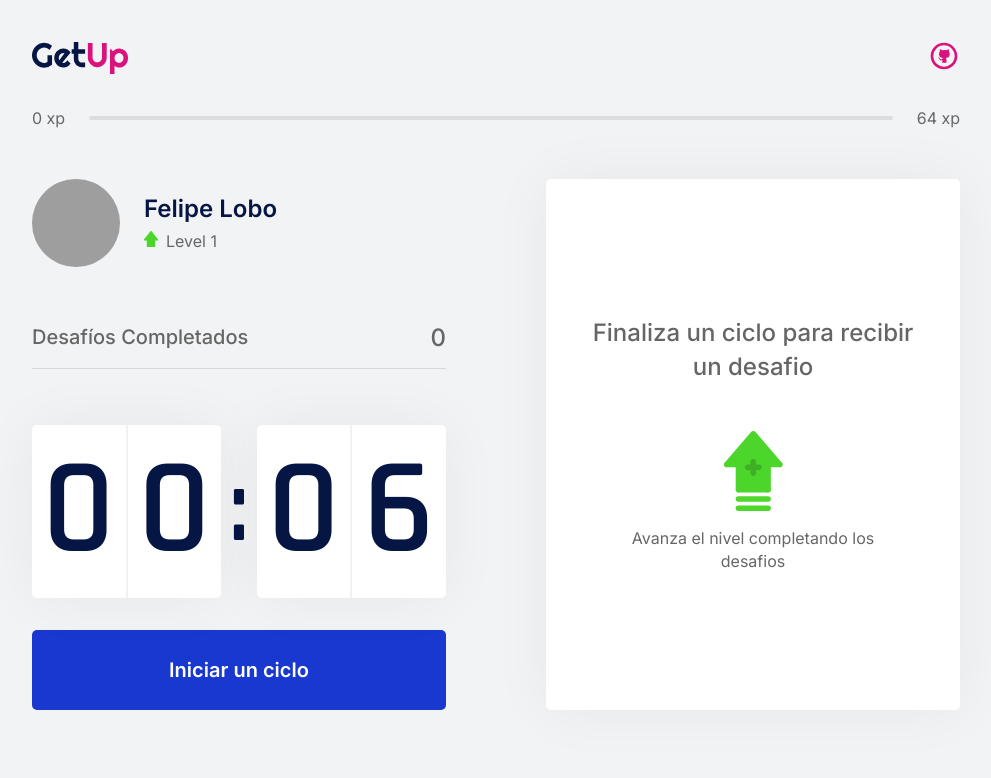
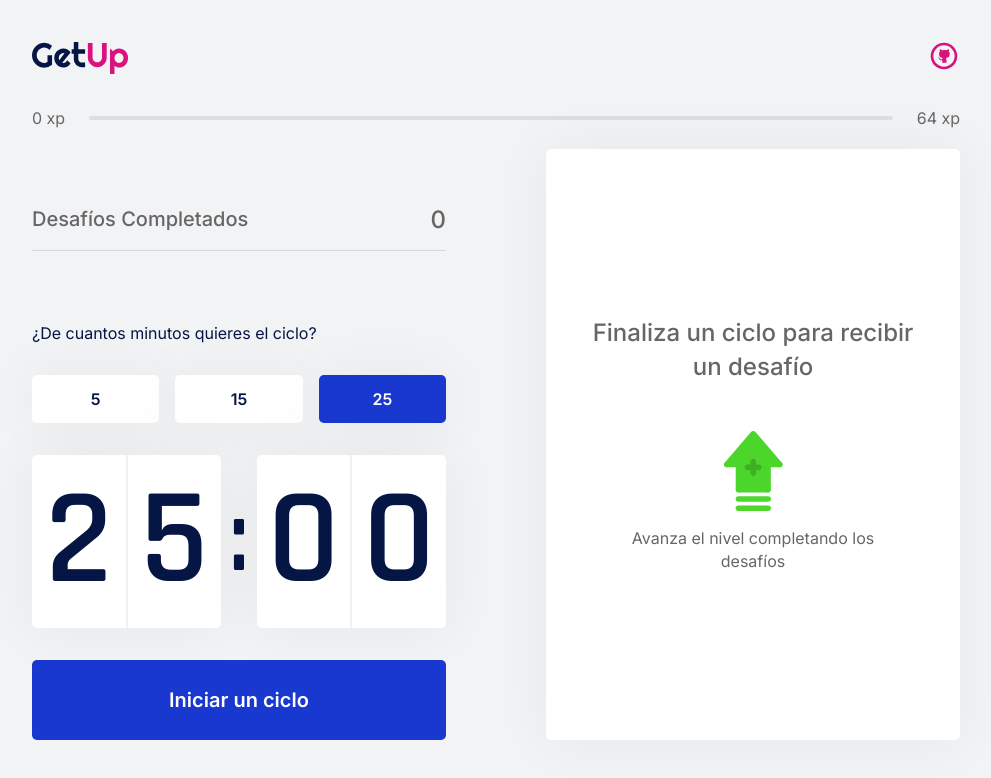
Before and after one commit to Bythesea-Digital/getup-next, a Next.js app: page / in a window 1280 px wide. Shown: the top 778 px of the page, without its empty margins (144-1135 px from the left). Built offline with nearby package versions, Linux system fonts and the light colour scheme; grey boxes are pictures that could not be loaded.

Commit message:
Add select time functionality

```diff
--- a/src/components/ChallengeBox.tsx
+++ b/src/components/ChallengeBox.tsx
@@ -29,7 +29,7 @@ export default function ChallengeBox() {
           <header>Gana {activeChallenge.amount}xp</header>
           <main>
             <img src={`icons/${activeChallenge.type}.svg`} alt="Body" />
-            <strong>Nuevo desafio</strong>
+            <strong>Nuevo desafío</strong>
             <p>{activeChallenge.description}</p>
           </main>
           <footer>
@@ -45,16 +45,16 @@ export default function ChallengeBox() {
               type="button"
               className={styles.challengedDoneButton}
             >
-              Complete
+              Completé
             </button>
           </footer>
         </div>
       ) : (
         <div className={styles.challengeNotActive}>
-          <strong>Finaliza un ciclo para recibir un desafio</strong>
+          <strong>Finaliza un ciclo para recibir un desafío</strong>
           <p>
             <img src="icons/level-up.svg" alt="Level up" />
-            Avanza el nivel completando los desafios
+            Avanza el nivel completando los desafíos
           </p>
         </div>
       )}
--- a/src/components/Countdown.tsx
+++ b/src/components/Countdown.tsx
@@ -3,6 +3,7 @@ import { useContext, useEffect, useState } from 'react';
 import styles from '../styles/components/Countdown.module.css';
 
 import { CountdownContext } from '../contexts/CountdownContext';
+import TimeSelection from './TimeSelection';
 
 export default function Countdown() {
   const {
@@ -11,7 +12,8 @@ export default function Countdown() {
     isActive,
     hasFinished,
     startCountdown,
-    resetCountdown
+    resetCountdown,
+    timeCompletedPercentage
   } = useContext(CountdownContext);
 
   const [minuteLeft, minuteRight] = String(minutes)
@@ -23,13 +25,14 @@ export default function Countdown() {
 
   return (
     <div>
+      <TimeSelection />
       <div className={styles.countdownContainer}>
-        <div>
+        <div className={styles.timeCard}>
           <span>{minuteLeft}</span>
           <span>{minuteRight}</span>
         </div>
         <span>:</span>
-        <div>
+        <div className={styles.timeCard}>
           <span>{secondLeft}</span>
           <span>{secondRight}</span>
         </div>
@@ -42,6 +45,7 @@ export default function Countdown() {
       ) : (
         <>
           {isActive ? (
+            <>
               <button
                 onClick={resetCountdown}
                 type="button"
@@ -49,6 +53,11 @@ export default function Countdown() {
               >
                 Abandonar ciclo
               </button>
+              <span
+                style={{ width: `${timeCompletedPercentage}%` }}
+                className={styles.progressBarButton}
+              />
+            </>
           ) : (
             <button
               onClick={startCountdown}
--- a/src/components/ExperienceBar.tsx
+++ b/src/components/ExperienceBar.tsx
@@ -8,22 +8,22 @@ export default function ExperienceBar() {
   const { currentExperience, experienceToNextLevel } = useContext(
     ChallengesContext
   );
-
   const percentToNextLevel =
     Math.round(currentExperience * 100) / experienceToNextLevel;
-
   return (
     <header className={styles.experienceBar}>
       <span>0 xp</span>
       <div>
-        <div style={{ width: `${percentToNextLevel}%` }} />
         {currentExperience ? (
+          <>
+            <div style={{ width: `${Number(percentToNextLevel)}%` }} />
             <span
               style={{ left: `${percentToNextLevel}%` }}
               className={styles.currentExperience}
             >
               {currentExperience} xp
             </span>
+          </>
         ) : null}
       </div>
 
--- /dev/null
+++ b/src/components/TimeSelection.tsx
@@ -0,0 +1,48 @@
+import styles from '../styles/components/TimeSelection.module.css';
+import { useContext, useState } from 'react';
+import { CountdownContext } from '../contexts/CountdownContext';
+
+export default function TimeSelection() {
+  const { selectTime, isActive } = useContext(CountdownContext);
+
+  const [selectedMinute, setSelectedMinute] = useState<string>(String(25));
+
+  function selectOption(e) {
+    const value = e.target.value;
+    setSelectedMinute(value);
+    selectTime({ selectedMinute: value });
+  }
+
+  if (isActive) return null;
+  return (
+    <div className={styles.timeSelectionContainer}>
+      <p>¿De cuantos minutos quieres el ciclo?</p>
+      <div className={styles.timeSelection}>
+        <button
+          className={selectedMinute === String(5) ? styles.selected : ''}
+          onClick={selectOption}
+          value={5}
+          type="button"
+        >
+          5
+        </button>
+        <button
+          className={selectedMinute === String(15) ? styles.selected : ''}
+          onClick={selectOption}
+          value={15}
+          type="button"
+        >
+          15
+        </button>
+        <button
+          className={selectedMinute === String(25) ? styles.selected : ''}
+          onClick={selectOption}
+          value={25}
+          type="button"
+        >
+          25
+        </button>
+      </div>
+    </div>
+  );
+}
--- a/src/contexts/CountdownContext.tsx
+++ b/src/contexts/CountdownContext.tsx
@@ -10,8 +10,10 @@ import { ChallengesContext } from './ChallengesContext';
 interface CountdownContextData {
   startCountdown: () => void;
   resetCountdown: () => void;
+  selectTime: ({ selectedMinute }: { selectedMinute: number }) => void;
   minutes: number;
   seconds: number;
+  timeCompletedPercentage: number;
   isActive: boolean;
   hasFinished: boolean;
 }
@@ -26,14 +28,20 @@ let countdownTimeout: NodeJS.Timeout;
 export function CountdownProvider({ children }: CountdownProviderProps) {
   const { startNewChallenge } = useContext(ChallengesContext);
 
-  const POMODORO_TIME_SECONDS = 0.1 * 60;
+  const [selectedMinute, setSelectedMinute] = useState<5 | 15 | 25>(25);
 
-  const [time, setTime] = useState(POMODORO_TIME_SECONDS);
+  const SELECTED_TIME_SECONDS = selectedMinute * 60;
+
+  const [time, setTime] = useState(SELECTED_TIME_SECONDS);
+
   const [isActive, setIsActive] = useState(false);
   const [hasFinished, setHasFinished] = useState(false);
 
   const minutes = Math.floor(time / 60);
   const seconds = time % 60;
+
+  const timeCompletedPercentage =
+    100 - Math.round((time * 100) / SELECTED_TIME_SECONDS);
 
   useEffect(() => {
     if (isActive && time > 0) {
@@ -51,10 +59,15 @@ export function CountdownProvider({ children }: CountdownProviderProps) {
     setIsActive(true);
   }
 
+  function selectTime({ selectedMinute }) {
+    setTime(selectedMinute * 60);
+    setSelectedMinute(selectedMinute);
+  }
+
   function resetCountdown() {
     clearTimeout(countdownTimeout);
     setIsActive(false);
-    setTime(POMODORO_TIME_SECONDS);
+    setTime(SELECTED_TIME_SECONDS);
     setHasFinished(false);
   }
   return (
@@ -65,7 +78,9 @@ export function CountdownProvider({ children }: CountdownProviderProps) {
         hasFinished,
         isActive,
         startCountdown,
-        resetCountdown
+        resetCountdown,
+        timeCompletedPercentage,
+        selectTime
       }}
     >
       {children}
--- a/src/pages/index.tsx
+++ b/src/pages/index.tsx
@@ -33,7 +33,7 @@ export default function Home({
         <CountdownProvider>
           <section>
             <div>
-              <Profile />
+              {/*<Profile />*/}
               <CompletedChallenges />
               <Countdown />
             </div>
@@ -49,7 +49,6 @@ export default function Home({
 
 export const getServerSideProps: GetServerSideProps = async ctx => {
   const { level, currentExperience, challengesCompleted } = ctx.req.cookies;
-
   return {
     props: {
       level: Number(level),
--- a/src/styles/components/Countdown.module.css
+++ b/src/styles/components/Countdown.module.css
@@ -8,7 +8,7 @@
 
 }
 
-.countdownContainer > div{
+.countdownContainer .timeCard{
     flex: 1;
 
     display: flex;
@@ -21,15 +21,15 @@
     text-align: center;
 }
 
-.countdownContainer > div span{
+.countdownContainer .timeCard span{
     flex: 1;
 }
 
-.countdownContainer > div span:first-child{
+.countdownContainer .timeCard span:first-child{
     border-right:  1px solid #f0f1f3;
 }
 
-.countdownContainer > div span:last-child{
+.countdownContainer .timeCard span:last-child{
     border-left:  1px solid #f0f1f3;
 }
 
@@ -73,6 +73,17 @@
     color: var(--title);
 }
 
+.progressBarButton{
+    display: flex;
+    flex:1;
+    height: 4px;
+    border-radius: 4px;
+    background: var(--green);
+    position: relative;
+    bottom: 3px;
+    transition: all 1s;
+}
+
 .countdownButtonActive:not(:disabled):hover{
     background: var(--red);
     color: var(--white);
--- a/src/styles/components/ExperienceBar.module.css
+++ b/src/styles/components/ExperienceBar.module.css
@@ -32,4 +32,6 @@ span.currentExperience{
     font-weight: 600;
     min-width: 200px;
     text-align: center;
+    transition: all 0.9s;
+
 }
--- /dev/null
+++ b/src/styles/components/TimeSelection.module.css
@@ -0,0 +1,49 @@
+.timeSelectionContainer{
+    display: flex;
+    flex-direction: column;
+}
+
+.timeSelectionContainer p {
+    margin: 1rem 0 0;
+    color: var(--blue-dark);
+}
+
+.timeSelection{
+    justify-content: space-between;
+    margin: 2rem 0;
+
+    display: grid;
+    grid-template-columns: 1fr 1fr 1fr;
+
+    gap: 1rem;
+}
+
+.timeSelection button {
+    align-items: center;
+    justify-content: center;
+    height: 3rem;
+    border-radius: 5px;
+
+    background: var(--white);
+    border: 0;
+    box-shadow: var(--box-shadow);
+    color: var(--blue-dark);
+    font-weight: 600;
+
+    transition: all 0.3s;
+}
+
+.timeSelection button:hover {
+    background: var(--blue);
+    color: var(--white);
+}
+
+.timeSelection button:focus{
+    outline-color: var(--blue-dark);
+}
+
+.timeSelection button.selected{
+    background: var(--blue);
+    color: var(--white);
+    outline-color: var(--blue-dark);
+}
--- a/src/styles/global.css
+++ b/src/styles/global.css
@@ -15,6 +15,7 @@
     --blue: #1838d0;
     --blue-dark: #061644;
     --blue-twitter: #2aa9e0;
+    --box-shadow: 0 0 60px rgba(0,0,0,0.05);
 }
 
 @media(max-width: 1080px){
```
Also changed, not shown: 1 other file (tests, documents, lock files or other folders). Lines whose indentation alone changed are shown as unchanged.
